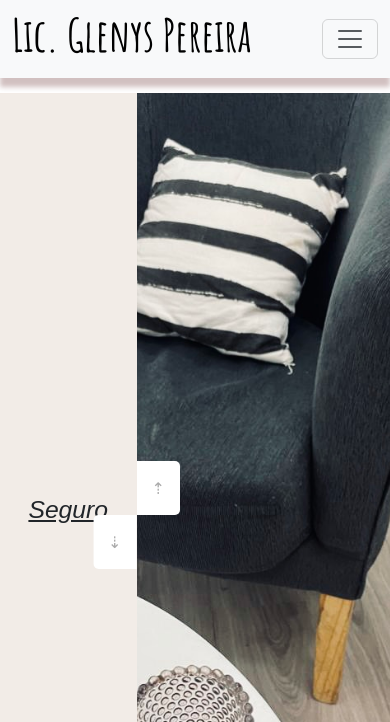
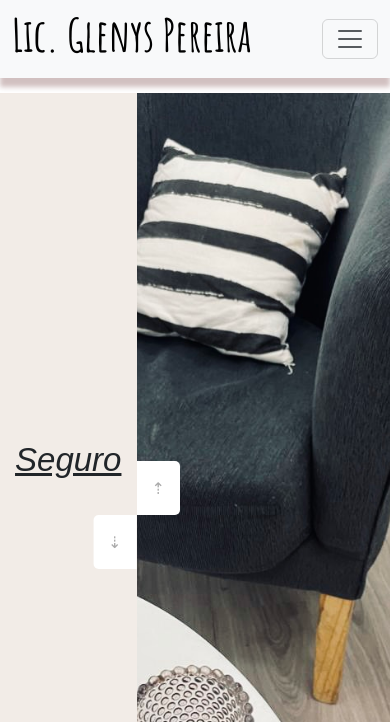
Before and after one commit to LicJulien/LicJulien.github.io, a plain HTML site: page Espacio.html in a window 390 px wide. Shown: the top 722 px of the page. Drawn offline with nearby package versions, Linux system fonts and the light colour scheme.

Commit message:
Modif texto Slider
Se modifican textos en sliders de Espacio para mejorar responsive

```diff
--- a/Espacio.html
+++ b/Espacio.html
@@ -72,7 +72,7 @@
                 <h2 style="margin: 0px; margin-bottom: 10px;">Cómodo</h2>
             </div>
             <div style="background-color: #c6af993c;">
-                <h2 style="margin: 0px; margin-bottom: 10px;">De escucha</h2>
+                <h2 style="margin: 0px; margin-bottom: 10px;">Tranquilo</h2>
             </div>
             <div style="background-color: #c6af993c;">
                 <h2 style="margin: 0px; margin-bottom: 10px;">Privado</h2>
--- a/css/style.css
+++ b/css/style.css
@@ -71,8 +71,10 @@ footer {
 
 }
 
-.left-slide h1 {
-    font-size: 40px;
+.left-slide h2 {
+    font-size: 33px;
+    top: -50px;
+    position: relative;
 }
 
 .right-slide {
```
